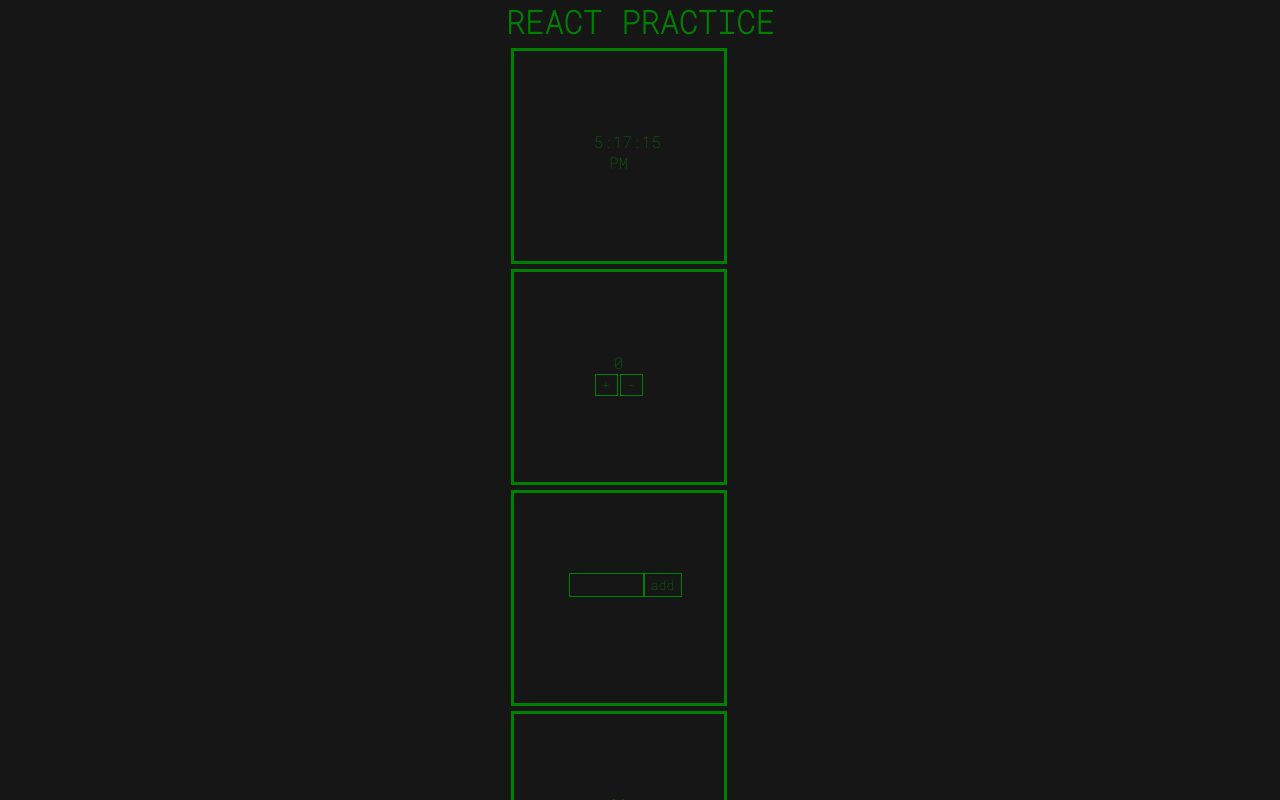
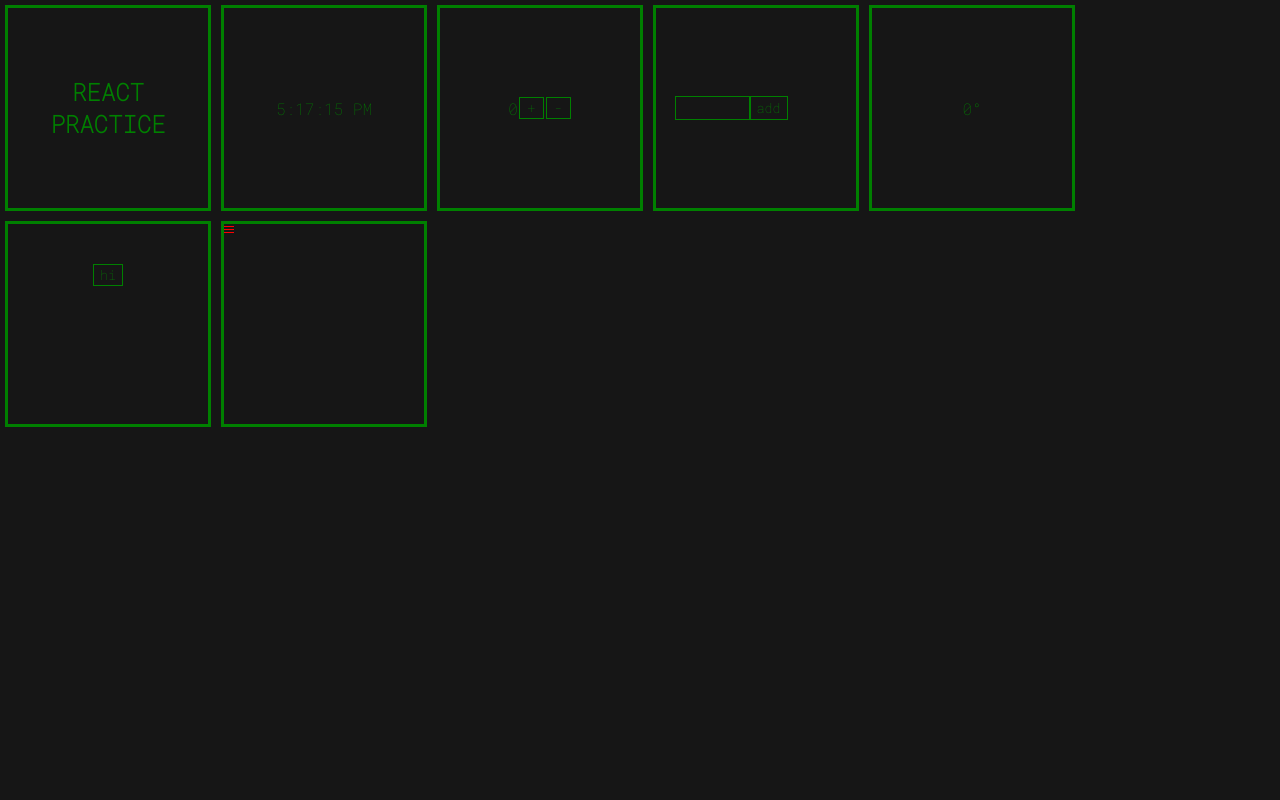
Before and after one commit to kevinduran/react_practice, a React (Create React App) app in the folder testing/: page / in a window 1280 px wide. Shown: the top 800 px of the page. Built offline with nearby package versions, Linux system fonts and the light colour scheme; no server answers.

Commit message:
...testing

```diff
--- a/testing/src/App.css
+++ b/testing/src/App.css
@@ -2,7 +2,12 @@
   font-family: 'Roboto Mono', monospace;
   margin: 0;
 }
-
+.theOne{
+  width: 100vw;
+  height: fit-content;
+  display: flex;
+  flex-wrap: wrap;
+}
 body{
   background-color: rgb(22, 22, 22);
   color: green;
@@ -14,11 +19,13 @@ body{
 
 .bigBoy{
   border: 3px solid green;
-  height: 50px;
-  width: 50px;
-  padding: 5em;
+  height: 200px;
+  width: 200px;
   margin: 5px;
   overflow: hidden;
+  display: flex;
+  align-items: center;
+  justify-content: center;
 
 }
 
@@ -75,3 +82,14 @@ body{
   position:relative;
   top: -50px;
 }
+
+/* HAMBURGER */
+.hamburgerBigContainer{
+  display: block;
+}
+
+.line{
+  width: 10px;
+  height: 2px;
+  border-bottom: 1px solid red;
+}
--- a/testing/src/App.js
+++ b/testing/src/App.js
@@ -1,35 +1,27 @@
 import React from 'react'
 import './App.css'
+import Title from './Title'
 import Time from './Time.js'
 import Count from './Count.js'
 import Todo from './Todo.js'
 import Weather from './Weather.js'
 import Person from './Person.js'
+import Hamburger from './Hamburger'
 
 export default function App() {
 
 
     return (
         <div className="theOne">
-            <h1>REACT PRACTICE</h1>
+            <Title/>
             <Time/>
             <Count/>
             <Todo/>
             <Weather/>
             <Person/>
+            <Hamburger/>
         </div>
     )
 
 
 }
-
-
-
-
-
-//React JS MINI PROJECTS
-    //--clock
-    //--count
-    //--todo
-    //--weather (use API)
-    //--random person generator (use API)
--- /dev/null
+++ b/testing/src/Hamburger.js
@@ -0,0 +1,13 @@
+import React from 'react'
+
+export default function Hamburger() {
+    return (
+            <div className="bigBoy hamburgerBigContainer">
+                <div className="burger">
+                    <div className="line"></div>
+                    <div className="line"></div>
+                    <div className="line"></div>
+                </div>
+            </div>
+    )
+}
--- /dev/null
+++ b/testing/src/Title.js
@@ -0,0 +1,14 @@
+import React from 'react'
+
+export default function Title() {
+
+    const colorChange = () => {
+        console.log('changed')
+    }
+
+    return (
+        <div className="bigBoy" onClick={colorChange}>
+            <h2>REACT PRACTICE</h2>
+        </div>
+    )
+}
--- a/testing/src/Todo.js
+++ b/testing/src/Todo.js
@@ -14,7 +14,6 @@ export default function Todo() {
         setTodo([...todo,
             <div
                 className="todoItem"
-                // need a "key"
             >
                 {document.querySelector('.todoInput').value}
                 <button className="btn" onClick={remove}>x</button>
--- a/testing/src/Weather.js
+++ b/testing/src/Weather.js
@@ -3,7 +3,7 @@ import React,{useState} from 'react'
 export default function Weather() {
     const[temp,setTemp] = useState(0)
     const key = '3744763af6d8773cbcdb4e2f92df296d'
-    fetch(`https://api.openweathermap.org/data/2.5/weather?q=ventura&units=imperial&APPID=${key}`)
+    fetch(`https://api.openweathermap.org/data/2.5/weather?q=oxnard&units=imperial&APPID=${key}`)
         .then(res=>res.json())
         .then(data=>{
             setTemp(Math.round(data.main.temp))
```
